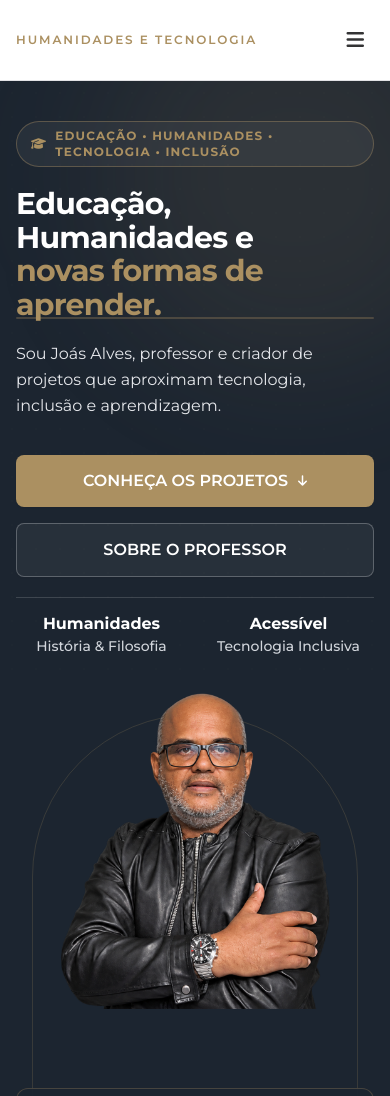
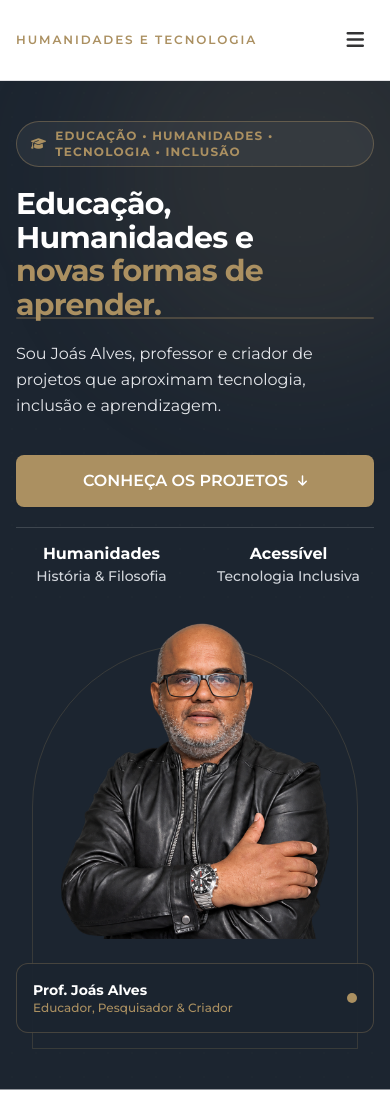
Before and after one commit to Joas1970/professor-joas-alves-portal, a plain HTML site: page index.html in a window 390 px wide. Shown: the top 1096 px of the page. Drawn offline with nearby package versions, Linux system fonts and the light colour scheme; a web font is replaced by a local one.

Commit message:
fix: corrigir layout mobile e remover botão redundante

```diff
--- a/index.html
+++ b/index.html
@@ -162,10 +162,26 @@
         }
 
         @media (max-width: 639px) {
-            .hero-portrait-img {
+            .hero-portrait-frame .hero-portrait-content {
+                height: auto;
+                flex-direction: column;
+            }
+
+            .hero-portrait-frame .hero-portrait-img,
+            .hero-portrait-frame:hover .hero-portrait-img {
                 height: 500px;
                 min-height: 0;
-                transform: translateY(-165px);
+                flex-shrink: 0;
+                /* Keep the framing without reserving the translated empty space. */
+                margin-top: -165px;
+                transform: none;
+            }
+
+            .hero-portrait-frame .hero-portrait-badge {
+                position: static;
+                width: calc(100% - 32px);
+                margin: 24px 16px 16px;
+                flex-shrink: 0;
             }
         }
 
@@ -258,9 +274,6 @@
                                 <span>CONHEÇA OS PROJETOS</span>
                                 <i class="fa-solid fa-arrow-down ml-2.5 text-xs transition-transform group-hover:translate-y-0.5"></i>
                             </a>
-                            <a id="hero-secondary-btn" href="#sobre" class="inline-flex items-center justify-center px-7 py-3.5 rounded-lg text-base font-semibold text-white bg-white/5 border border-white/25 hover:border-brand-gold hover:bg-white/10 transition-all shadow-sm">
-                                <span>SOBRE O PROFESSOR</span>
-                            </a>
                         </div>
 
                         <!-- Mini Credibility Indicators -->
@@ -282,7 +295,7 @@
                         <div class="hero-portrait-frame relative w-full flex items-end justify-center overflow-hidden">
                             <!-- Decorative frame border -->
                             <div class="absolute inset-x-8 top-10 bottom-0 rounded-t-full border border-brand-gold/20 pointer-events-none"></div>
-                            <div class="relative w-full h-full flex items-end justify-center">
+                            <div class="hero-portrait-content relative w-full h-full flex items-end justify-center">
                                 <img id="hero-portrait-img"
                                      src="./Nova seleção de fotos/fotos selecionadas/primeira 3.png"
                                      alt="Fotografia do Professor Joás Alves em jaqueta preta com braços cruzados e óculos"
@@ -291,7 +304,7 @@
                                 />
 
                                 <!-- Subtle overlay badge for academic context -->
-                                <div class="absolute bottom-4 left-4 right-4 z-20 bg-brand-night/90 backdrop-blur-md p-4 rounded-xl border border-brand-gold/30 flex items-center justify-between">
+                                <div class="hero-portrait-badge absolute bottom-4 left-4 right-4 z-20 bg-brand-night/90 backdrop-blur-md p-4 rounded-xl border border-brand-gold/30 flex items-center justify-between">
                                     <div>
                                         <p class="text-white font-bold text-sm">Prof. Joás Alves</p>
                                         <p class="text-brand-gold text-xs font-medium">Educador, Pesquisador & Criador</p>
@@ -515,16 +528,6 @@
                         </div>
                     </div>
 
-                    <div class="grid grid-cols-2 gap-2">
-                        <div>
-                            <label class="block text-xs font-semibold mb-1">Botão secundário (label):</label>
-                            <input id="edit-hero-secondary-label" type="text" class="w-full p-2 border border-brand-border rounded text-xs">
-                        </div>
-                        <div>
-                            <label class="block text-xs font-semibold mb-1">Botão secundário (URL):</label>
-                            <input id="edit-hero-secondary-url" type="text" class="w-full p-2 border border-brand-border rounded text-xs">
-                        </div>
-                    </div>
                 </div>
 
                 <!-- Projects JSON Editor -->
@@ -683,14 +686,10 @@
             document.getElementById('hero-description').innerText = SITE_DATA.hero.description;
 
             const primaryButton = document.getElementById('hero-primary-btn');
-            const secondaryButton = document.getElementById('hero-secondary-btn');
             const primaryLabel = primaryButton.querySelector('span');
-            const secondaryLabel = secondaryButton.querySelector('span');
 
             primaryButton.href = SITE_DATA.hero.primaryButton.url;
             primaryLabel.innerText = SITE_DATA.hero.primaryButton.label;
-            secondaryButton.href = SITE_DATA.hero.secondaryButton.url;
-            secondaryLabel.innerText = SITE_DATA.hero.secondaryButton.label;
 
             // 2. Render Transition Section
             document.getElementById('about-eyebrow').innerText = SITE_DATA.about.eyebrow;
@@ -767,8 +766,6 @@
             document.getElementById('edit-hero-desc').value = SITE_DATA.hero.description;
             document.getElementById('edit-hero-primary-label').value = SITE_DATA.hero.primaryButton.label;
             document.getElementById('edit-hero-primary-url').value = SITE_DATA.hero.primaryButton.url;
-            document.getElementById('edit-hero-secondary-label').value = SITE_DATA.hero.secondaryButton.label;
-            document.getElementById('edit-hero-secondary-url').value = SITE_DATA.hero.secondaryButton.url;
 
             document.getElementById('edit-projects-json').value = JSON.stringify(SITE_DATA.projects, null, 2);
         }
@@ -783,8 +780,6 @@
                 SITE_DATA.hero.description = document.getElementById('edit-hero-desc').value;
                 SITE_DATA.hero.primaryButton.label = document.getElementById('edit-hero-primary-label').value;
                 SITE_DATA.hero.primaryButton.url = document.getElementById('edit-hero-primary-url').value;
-                SITE_DATA.hero.secondaryButton.label = document.getElementById('edit-hero-secondary-label').value;
-                SITE_DATA.hero.secondaryButton.url = document.getElementById('edit-hero-secondary-url').value;
 
                 const updatedProjects = JSON.parse(document.getElementById('edit-projects-json').value);
                 if (Array.isArray(updatedProjects)) {
```
